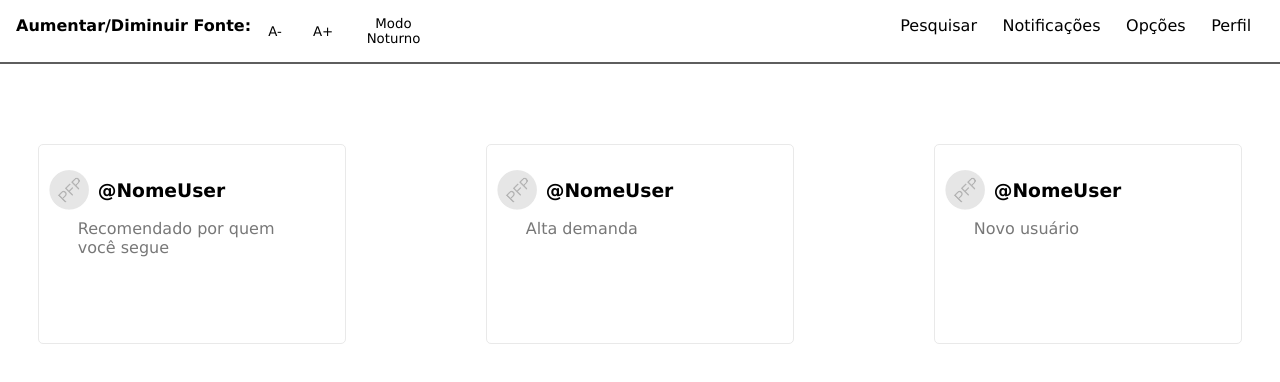
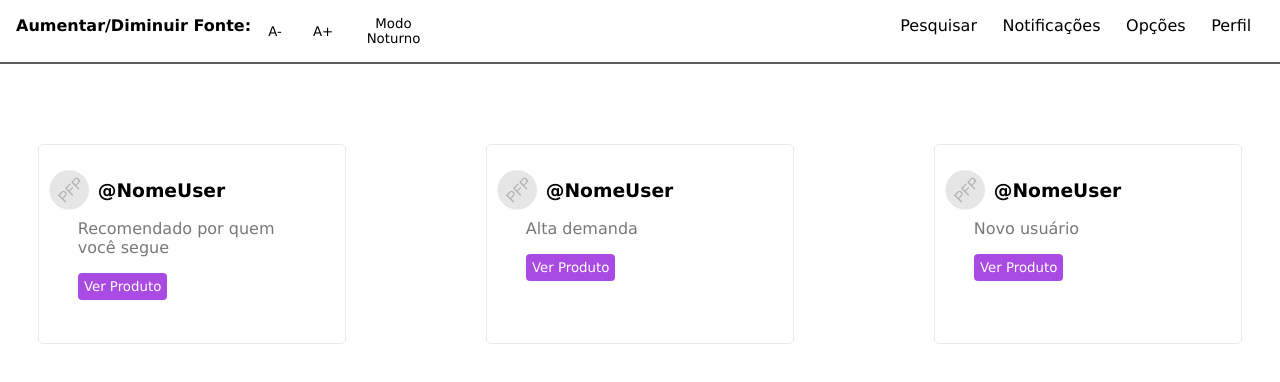
Before and after one commit to Fabricio-andrade/Projeto, a plain HTML site: page index.html in a window 1280 px wide. Drawn offline with Linux system fonts and the light colour scheme.

Commit message:
feat: btns produto

```diff
--- a/css/style.css
+++ b/css/style.css
@@ -4,6 +4,10 @@
     border: 0;
     box-sizing: border-box;
     font-family: Verdana, Geneva, Tahoma, sans-serif;
+}
+
+a {
+    text-decoration: none;
 }
 
 body {
@@ -177,6 +181,18 @@ aside {
     z-index: 0;
 }
 
+.btnProduto {
+    margin-left: 3vw;
+    margin-top: 2vh;
+    padding: 2%;
+    background-color: #A94BE3;
+    border-radius: 4px;
+}
+
+.btnProduto > a {
+    color: white;
+}
+
 .menu-desktop {
     display: none;
 }
--- a/index.html
+++ b/index.html
@@ -69,6 +69,7 @@
                 <h3>@NomeUser</h3>
             </div>
             <p class="recomendacao">Recomendado por quem você segue</p>
+            <button class="btnProduto"><a href="">Ver Produto</a></button>
         </article>
         <article class="content-mobile">
             <div class="contentPerfil-mobile">
@@ -76,6 +77,7 @@
                 <h3>@NomeUser</h3>
             </div>
             <p class="recomendacao">Alta demanda</p>
+            <button class="btnProduto"><a href="">Ver Produto</a></button>
         </article>
         <article class="content-mobile">
             <div class="contentPerfil-mobile">
@@ -83,6 +85,7 @@
                 <h3>@NomeUser</h3>
             </div>
             <p class="recomendacao">Novo usuário</p>
+            <button class="btnProduto"><a href="">Ver Produto</a></button>
         </article>
     </section>
     <script src="script/main.js"></script>
--- a/script/main.js
+++ b/script/main.js
@@ -15,7 +15,7 @@ const titulos = document.getElementsByTagName('h3');
 const btns = document.getElementsByTagName('button');
 const listas = document.getElementsByTagName('li');
 let nmON = 0;
-let size = 1.4;
+let size = 1;
 
 const arrayParag = [...paragrafros, ...titulos, ...btns, ...listas];
 
```
